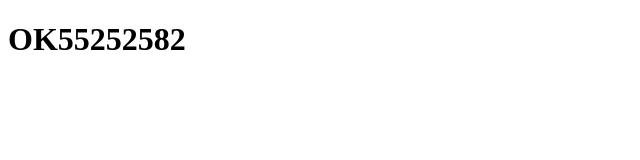
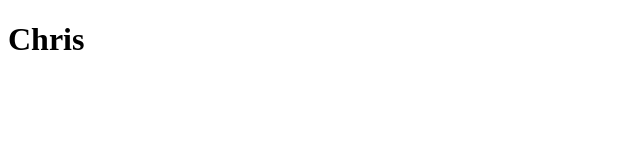
Before and after one commit to chris1214/git-hub, a plain HTML site: page index.html in a window 1280 px wide. Shown: the whole page, without its empty margins (0-640 px from the left). Drawn offline with Linux system fonts and the light colour scheme.

Commit message:
christopher

```diff
--- a/index.html
+++ b/index.html
@@ -6,7 +6,7 @@
   </head>
   <body>
     <div>
-        <h1 class="title">OK55252582</h1>
+        <h1 class="title">Chris</h1>
     </div>
 
   </body>
```
